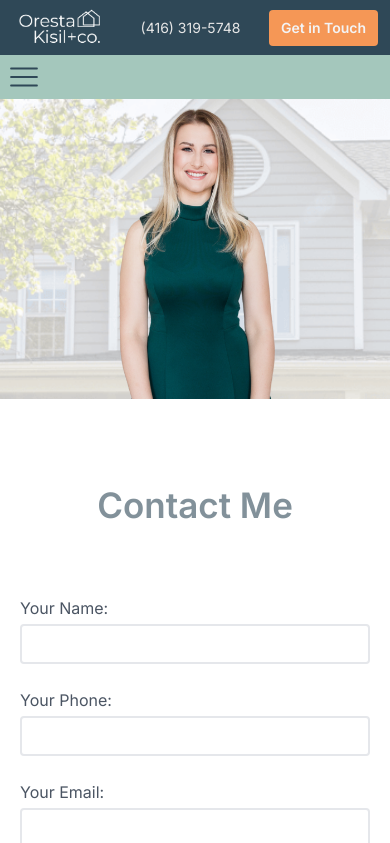
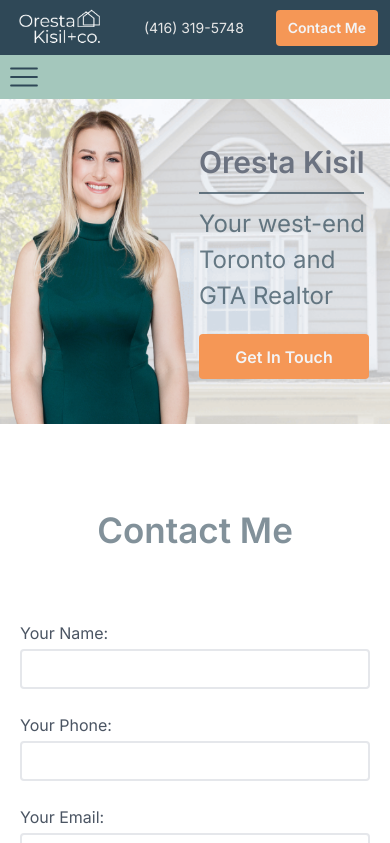
Before and after one commit to tbabyuk/oresta-real-estate-2023, a Next.js app: page /contact in a window 390 px wide. Shown: the top 843 px of the page. Built offline with nearby package versions, Linux system fonts and the light colour scheme; a web font is replaced by a local one.

Commit message:
updated hero section responsive styling

```diff
--- a/app/components/Header.jsx
+++ b/app/components/Header.jsx
@@ -16,7 +16,7 @@ export const Header = () => {
             <a href="tel:+14163195784" className="flex flex-row md:ms-auto md:me-8 items-center hover:text-oresta-moss text-sm md:text-[0.9rem]">
                 <FiPhoneCall className="hidden md:block me-2" />(416) 319-5748
             </a>
-            <Link href="/contact#contact-form" className="px-3 py-2 font-semibold oresta-action-orange text-sm">Get in Touch</Link>
+            <Link href="/contact#contact-form" className="px-3 py-2 font-semibold oresta-action-orange text-sm">Contact Me</Link>
         </div>
         {/* NAVIGATION */}
         <Navbar />
--- a/app/components/Hero.jsx
+++ b/app/components/Hero.jsx
@@ -4,18 +4,26 @@ import Link from "next/link"
 
 export const Hero = () => {
 
+  // lg:w-[260px]
+
   return (
-    <div className="h-[300px] flex justify-evenly px-0 md:px-5 bg-[url('/images/oresta_hero_bg_light_full.png')] bg-center bg-cover overflow-hidden">
-        <div className="w-[50%] lg:w-[260px] flex lg:flex-shrink-0 justify-center">
-            <img src="/images/oresta_banner_image.png" alt="photo of Oresta Kisil" className="w-[210px]" />
+    <div className="h-[325px] flex justify-evenly px-0 md:px-5 bg-[url('/images/oresta_hero_bg_light_full.png')] bg-center bg-cover overflow-hidden">
+        <div className="w-[50%] md:w-[40%] lg:w-[30%] flex lg:flex-shrink-0 justify-center">
+            <img src="/images/oresta_banner_image.png" alt="photo of Oresta Kisil" className="w-[115%] max-w-[235px] h-[350px]" />
         </div>
-        <div className="hidden lg:flex lg:flex-col px-8 font-light text-oresta-blue/70 self-center">
-            <h1 className="text-3xl xl:text-4xl font-semibold mb-5">Oresta Kisil | Your west-end Toronto and GTA Realtor</h1>
-            <ul className="list-inside list-disc font-normal text-xl xl:text-2xl mb-7">
+        <div className="w-[50%] md:w-[60%] lg:w-[45%] p-1 flex flex-col justify-center">
+            <h1 className="flex flex-col items-start md:mb-3">
+                <span className="text-3xl md:text-4xl font-semibold border-oresta-blue/70 border-b-2 pb-3 mb-3">Oresta Kisil</span>
+                <span className="text-oresta-blue/70 text-2xl leading-9">Your west-end Toronto and GTA Realtor</span>
+            </h1>
+            <ul className="hidden md:flex md:flex-col md:text-xl space-y-3 list-inside list-disc text-lg">
                 <li>Bringing ease and confidence to your real estate journey</li>
                 <li>Supporting sellers, buyers, leasees & investors since 2015</li>
             </ul>
-            <Link href="/contact#contact-form" className="mx-auto"><button className="oresta-action-orange w-[170px] h-[45px] lg:w-[290px] lg:h-[60px] lg:text-xl font-semibold">Get In Touch</button></Link>
+            <Link href="/contact#contact-form" className="md:hidden mt-5"><button className="oresta-action-orange w-[170px] h-[45px] lg:w-[290px] lg:h-[60px] lg:text-xl font-semibold">Get In Touch</button></Link>
+        </div>
+        <div className="hidden lg:flex lg:w-[25%] lg:items-center lg:justify-center">
+            <Link href="/contact#contact-form" className="mx-auto"><button className="oresta-action-orange w-[170px] h-[45px] lg:h-[60px] lg:text-xl font-semibold">Get In Touch</button></Link>
         </div>
     </div>
   )
```
